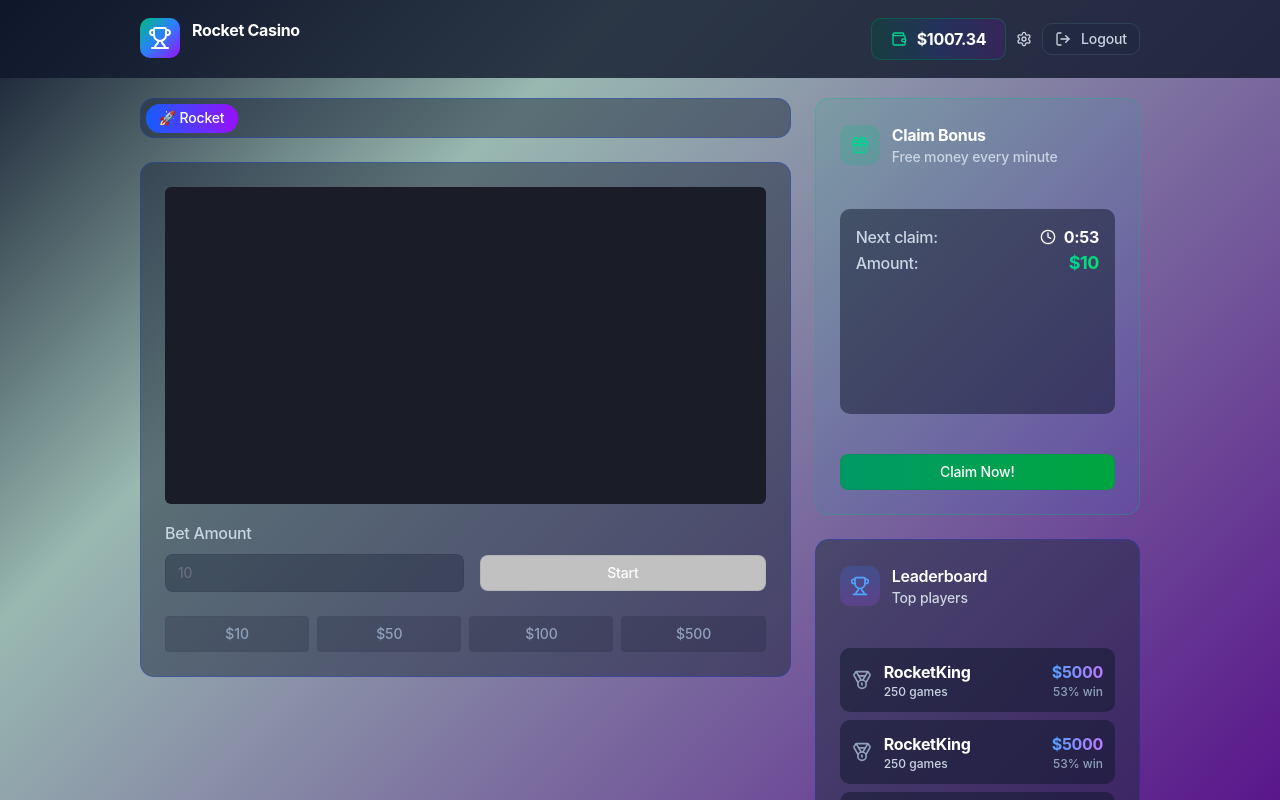
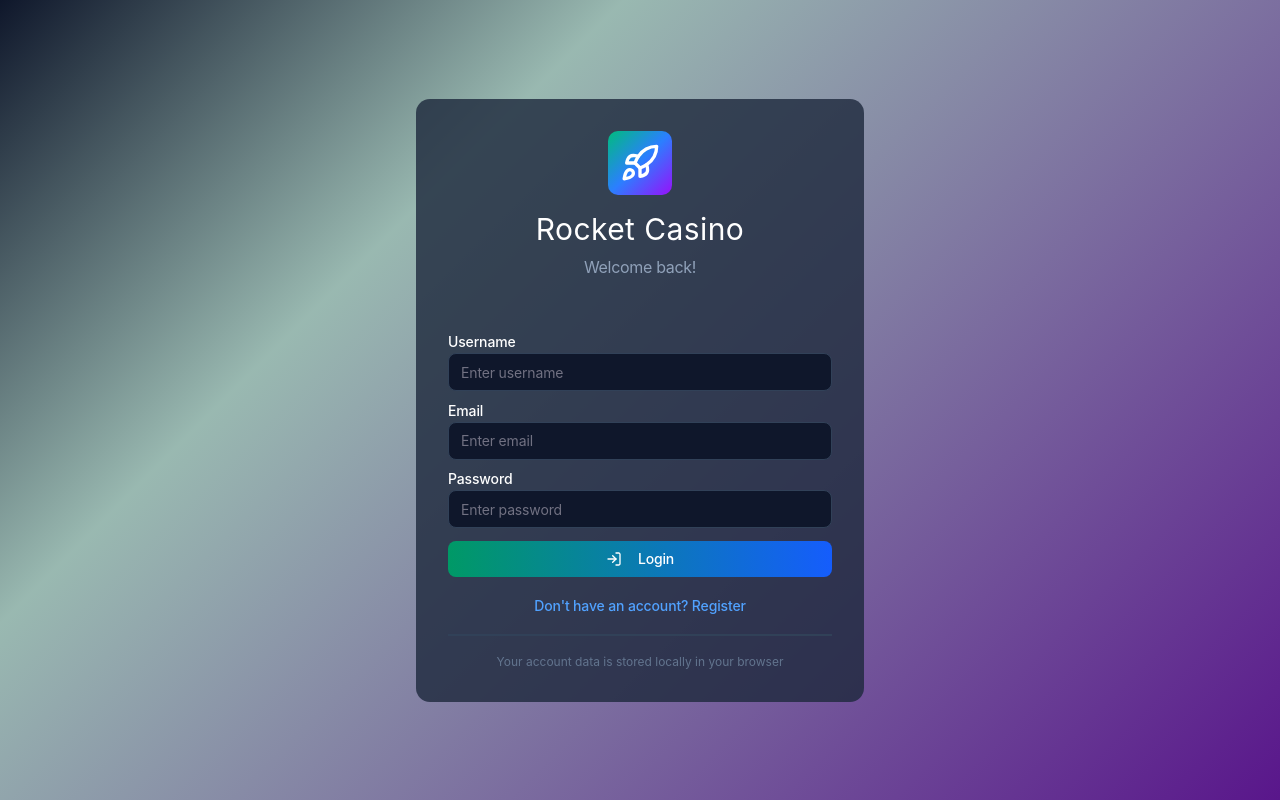
Before and after one commit to Nikiforuk/rocket-casino, a React (Vite) app: page / in a window 1280 px wide. Built offline with nearby package versions, Linux system fonts and the light colour scheme.

Commit message:
created other pages signup, signin for local logic auth

```diff
--- a/package.json
+++ b/package.json
@@ -12,7 +12,8 @@
   "dependencies": {
     "react": "^19.2.0",
     "react-dom": "^19.2.0",
-    "react-router-dom": "^7.9.6"
+    "react-router-dom": "^7.9.6",
+    "zustand": "^5.0.8"
   },
   "devDependencies": {
     "@types/node": "^24.10.1",
--- a/src/App.tsx
+++ b/src/App.tsx
@@ -1,13 +1,15 @@
 import { Routes, Route } from 'react-router-dom';
 
-import Auth from './pages/Auth';
 import Home from './pages/Home';
+import Signin from './pages/Signin';
+import Signup from './pages/Signup';
 
 export default function App() {
   return (
     <Routes>
-      <Route path="/" element={<Home />} />
-      <Route path="/auth" element={<Auth />} />
+      <Route path="/2" element={<Home />} />
+      <Route path="/" element={<Signup />} />
+      <Route path="/signin" element={<Signin />} />
       {/* <Route path="*" element={<div>not found</div>} /> */}
     </Routes>
   );
--- a/src/app/routes.tsx
+++ b/src/app/routes.tsx
@@ -1,4 +1,5 @@
 export const ROUTES = {
   HOME: '/',
-  AUTH: '/auth',
+  SIGNUP: '/signup',
+  SIGNIN: '/signin',
 };
--- /dev/null
+++ b/src/features/auth/authStore.ts
@@ -0,0 +1,5 @@
+import { create } from 'zustand';
+
+interface UsersState {}
+
+const useAuthStore = create<UsersState>(() => ({}));
--- a/src/features/auth/components/Login.tsx
+++ b/src/features/auth/components/SigninForm.tsx
@@ -1,10 +1,10 @@
-import styles from './Login.module.scss';
+import styles from './Auth.module.scss';
 import rocketIcon from '../../../assets/icons/rocket.svg';
 import { GRADIENTS } from '../../../shared/styles/gradients';
 import Button from '../../../shared/ui/Button';
 import Input from '../../../shared/ui/Input';
 
-export default function Login() {
+export default function SigninForm() {
   return (
     <form className={styles.container}>
       <div className={styles.gradientBlock}>
@@ -15,24 +15,6 @@ export default function Login() {
         <p className={styles.top_text}>Welcome back!</p>
       </div>
       <div className={styles.fields}>
-        <div className={styles.fields_box}>
-          <Input
-            labelText="Username"
-            placeholder="Enter username"
-            type="text"
-            name="username"
-            background="#0F172B"
-            border="1px solid #314158"
-            padding="9.5px 12px"
-            borderRadius="8px"
-            textStyle={{
-              fontSize: '14px',
-              lineHeight: '100%',
-              letterSpacing: '-0.15px',
-              fontWeight: '400',
-            }}
-          />
-        </div>
         <div className={styles.fields_box}>
           <Input
             labelText="Email"
--- /dev/null
+++ b/src/features/auth/components/SignupForm.tsx
@@ -0,0 +1,98 @@
+import styles from './Auth.module.scss';
+import rocketIcon from '../../../assets/icons/rocket.svg';
+import { GRADIENTS } from '../../../shared/styles/gradients';
+import Button from '../../../shared/ui/Button';
+import Input from '../../../shared/ui/Input';
+
+export default function SignupForm() {
+  return (
+    <form className={styles.container}>
+      <div className={styles.gradientBlock}>
+        <img className={styles.gradientBlock_logo} src={rocketIcon} alt="logo-image" />
+      </div>
+      <div className={styles.top}>
+        <h1 className={styles.top_title}>Rocket Casino</h1>
+        <p className={styles.top_text}>Welcome back!</p>
+      </div>
+      <div className={styles.fields}>
+        <div className={styles.fields_box}>
+          <Input
+            labelText="Username"
+            placeholder="Enter username"
+            type="text"
+            name="username"
+            background="#0F172B"
+            border="1px solid #314158"
+            padding="9.5px 12px"
+            borderRadius="8px"
+            textStyle={{
+              fontSize: '14px',
+              lineHeight: '100%',
+              letterSpacing: '-0.15px',
+              fontWeight: '400',
+            }}
+          />
+        </div>
+        <div className={styles.fields_box}>
+          <Input
+            labelText="Email"
+            placeholder="Enter email"
+            type="email"
+            name="email"
+            background="#0F172B"
+            border="1px solid #314158"
+            padding="9.5px 12px"
+            borderRadius="8px"
+            textStyle={{
+              fontSize: '14px',
+              lineHeight: '100%',
+              letterSpacing: '-0.15px',
+              fontWeight: '400',
+            }}
+          />
+        </div>
+        <div className={styles.fields_box}>
+          <Input
+            labelText="Password"
+            placeholder="Enter password"
+            type="password"
+            name="password"
+            background="#0F172B"
+            border="1px solid #314158"
+            padding="9.5px 12px"
+            borderRadius="8px"
+            textStyle={{
+              fontSize: '14px',
+              lineHeight: '100%',
+              letterSpacing: '-0.15px',
+              fontWeight: '400',
+            }}
+          />
+        </div>
+      </div>
+      <Button
+        icon={true}
+        text="Login"
+        textStyle={{
+          fontWeight: 500,
+          fontSize: '14px',
+          lineHeight: '20px',
+          letterSpacing: '-0.15px',
+        }}
+        border="none"
+        borderRadius="8px"
+        height="36px"
+        background={GRADIENTS.greenToBlue}
+        type="submit"
+        onClick={() => null}
+      />
+      <div className={styles.lower}>
+        <a href="#" className={styles.lower_link}>
+          Don&apos;t have an account? Register
+        </a>
+        <div className={styles.lower_line} />
+        <p className={styles.lower_text}>Your account data is stored locally in your browser</p>
+      </div>
+    </form>
+  );
+}
--- a/src/pages/Auth.tsx
+++ /dev/null
@@ -1,10 +0,0 @@
-import styles from './Auth.module.scss';
-import Login from '../features/auth/components/Login';
-
-export default function Auth() {
-  return (
-    <div className={styles.container}>
-      <Login />
-    </div>
-  );
-}
--- /dev/null
+++ b/src/pages/Signin.tsx
@@ -0,0 +1,10 @@
+import styles from './Auth.module.scss';
+import SigninForm from '../features/auth/components/SigninForm';
+
+export default function Signin() {
+  return (
+    <div className={styles.container}>
+      <SigninForm />
+    </div>
+  );
+}
--- /dev/null
+++ b/src/pages/Signup.tsx
@@ -0,0 +1,10 @@
+import styles from './Auth.module.scss';
+import SignupForm from '../features/auth/components/SignupForm';
+
+export default function Signup() {
+  return (
+    <div className={styles.container}>
+      <SignupForm />
+    </div>
+  );
+}
```
Also changed, not shown: src/features/auth/api/authApi.ts (added), src/features/auth/components/Auth.module.scss (renamed from src/features/auth/components/Login.module.scss), src/features/auth/hooks/useAuth.ts (added), 1 other file (tests, documents, lock files or other folders).
